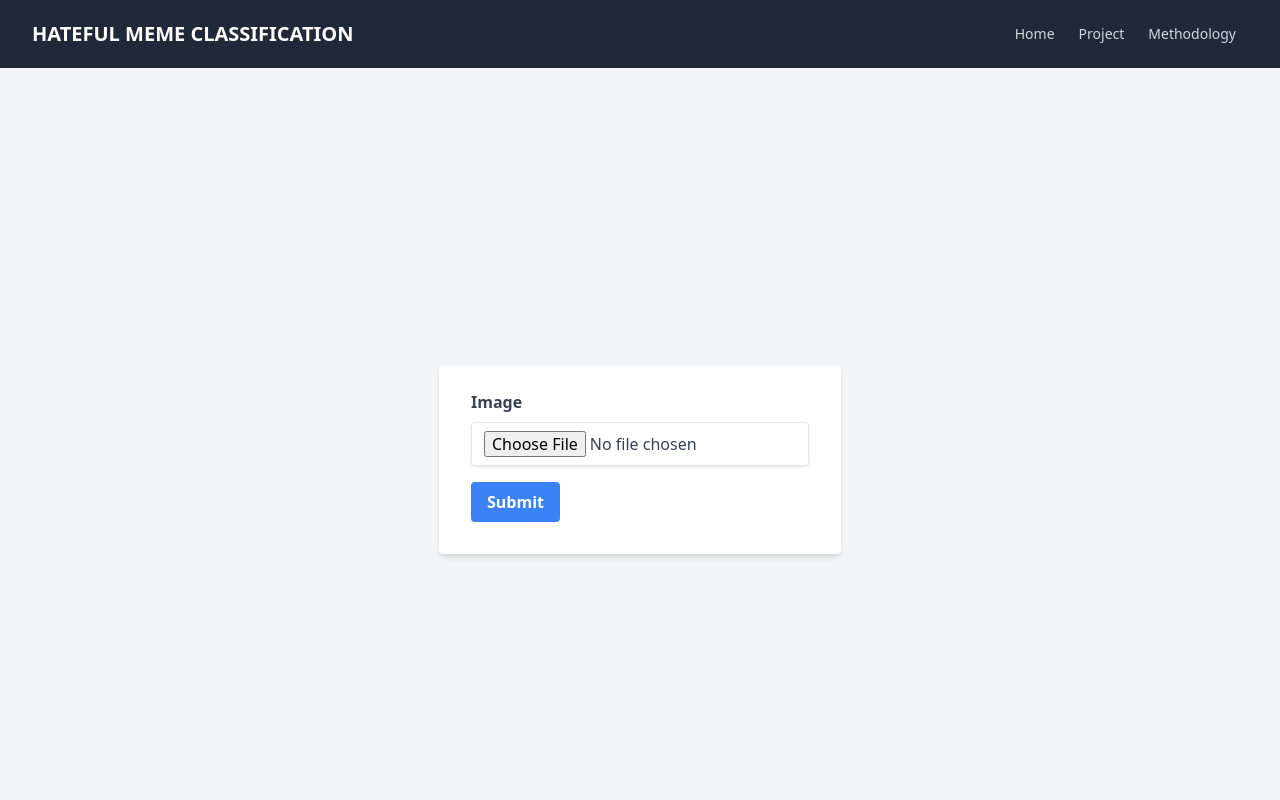
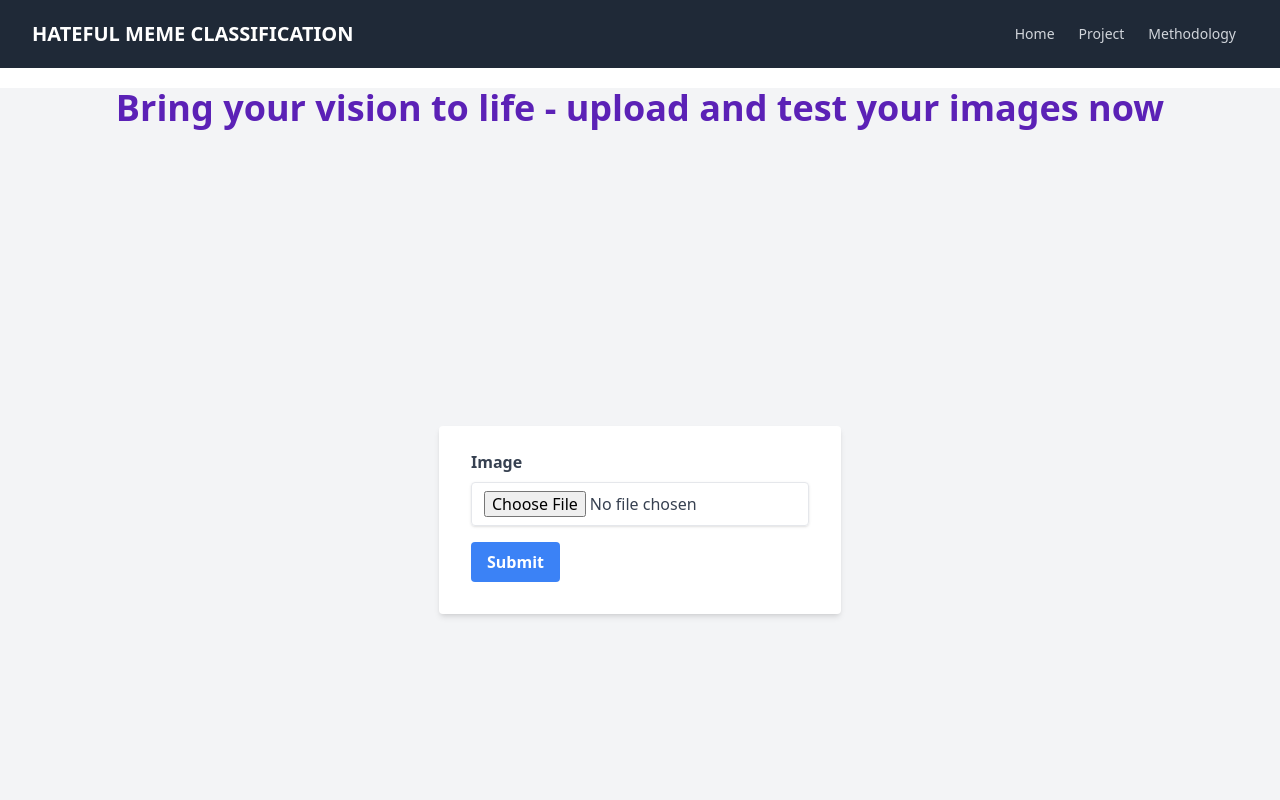
Before and after one commit to sameepv21/Hateful_Meme_Classification, a React (Create React App) app in the folder demo/: page /project in a window 1280 px wide. Shown: the top 800 px of the page. Built offline with nearby package versions, Linux system fonts and the light colour scheme.

Commit message:
[style]: project page completed

```diff
--- a/demo/src/Components/Project.js
+++ b/demo/src/Components/Project.js
@@ -32,13 +32,18 @@ function App() {
   };
 
   return (
-    <div className="bg-gray-100 min-h-screen flex flex-col justify-center items-center">
+    <div className='bg-gray-100'>
+      <div className='flex justify-center mt-5 text-4xl font-bold text-violet-800'>
+        Bring your vision to life - upload and test your images now
+      </div>
+      <div className="min-h-screen flex flex-col justify-center items-center">
+
         <form className="bg-white shadow-md rounded px-8 pt-6 pb-8 mb-4" onSubmit={handleSubmit}>
           <div className="mb-4">
             <label className="block text-gray-700 font-bold mb-2" htmlFor="image">
               Image
             </label>
-          <input className="shadow appearance-none border rounded w-full py-2 px-3 text-gray-700 leading-tight focus:outline-none focus:shadow-outline" id="image" type="file" onChange={handleImageChange} required/>
+            <input className="shadow appearance-none border rounded w-full py-2 px-3 text-gray-700 leading-tight focus:outline-none focus:shadow-outline" id="image" type="file" onChange={handleImageChange} required />
           </div>
           <div className="flex items-center justify-between">
             <button className="bg-blue-500 hover:bg-blue-700 text-white font-bold py-2 px-4 rounded focus:outline-none focus:shadow-outline" type="submit">
@@ -53,6 +58,7 @@ function App() {
           </div>
         )}
       </div>
+    </div>
   );
 }
 
```
Lines whose indentation alone changed are shown as unchanged.
